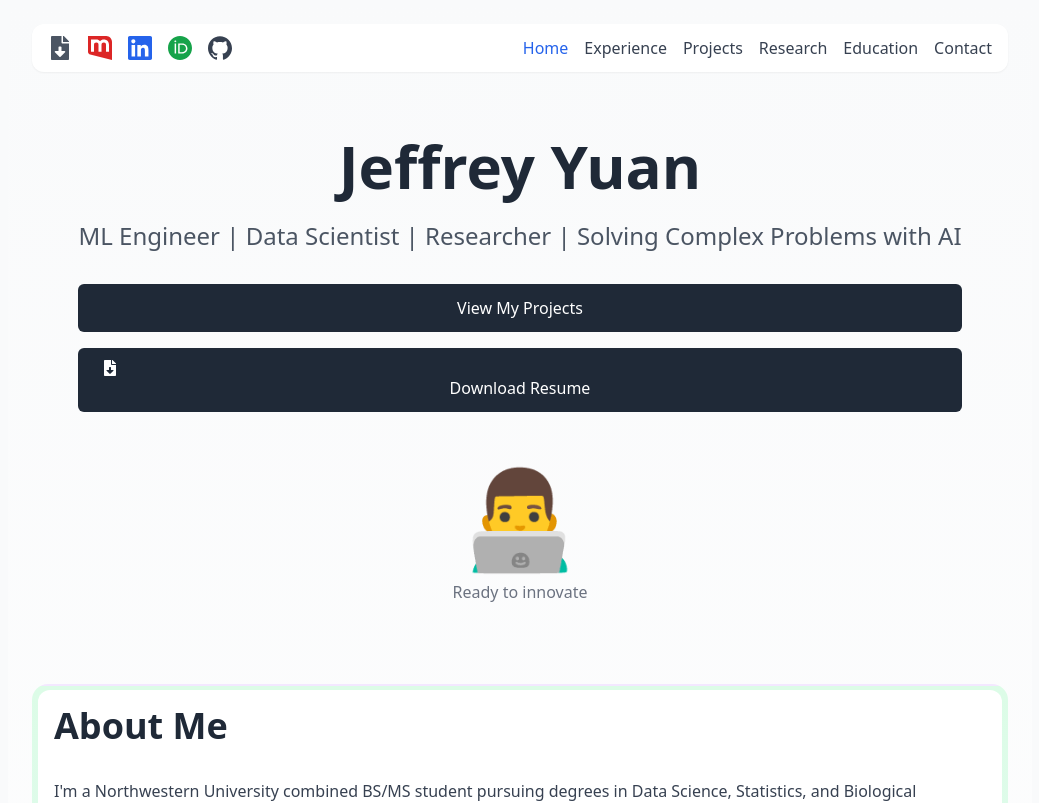
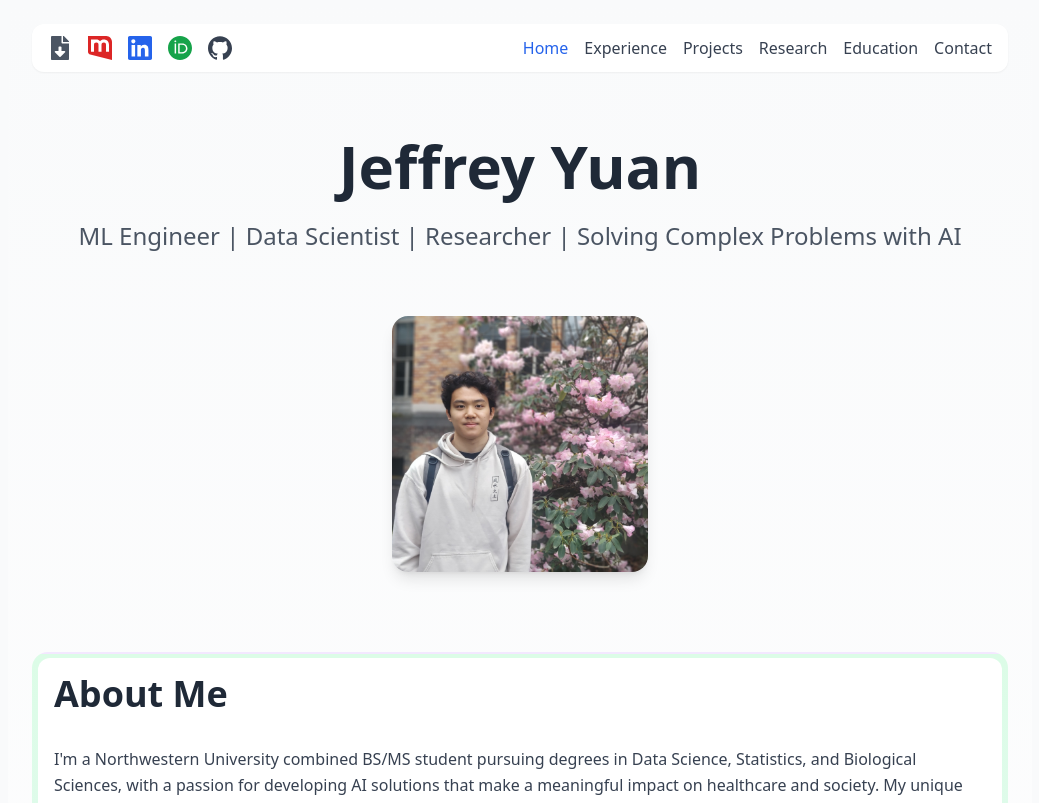
Before and after one commit to juanyeffrey/personal-portfolio, a React (Vite) app: page / in a window 1280 px wide. Shown: the top 803 px of the page, without its empty margins (120-1159 px from the left). Built offline with nearby package versions, Linux system fonts and the light colour scheme.

Commit message:
Portfolio edits

```diff
--- a/src/components/Portfolio.jsx
+++ b/src/components/Portfolio.jsx
@@ -299,24 +299,20 @@ export default function Portfolio() {
           <p className="text-lg sm:text-xl lg:text-2xl text-gray-600 mb-6 lg:mb-8">
             ML Engineer | Data Scientist | Researcher | Solving Complex Problems with AI
           </p>
-          <div
-            className="flex flex-col sm:flex-row gap-4 mb-6 justify-center lg:justify-start"
-          >
-            <Button onClick={() => setCurrentPage('projects')} className="bg-blue-600 hover:bg-blue-700 text-white px-6 py-3 text-base">
-              View My Projects
-            </Button>
-            <Button asChild className="bg-gray-800 hover:bg-gray-900 text-white px-6 py-3 text-base">
-              <a href={`${import.meta.env.BASE_URL}resume/Jeffrey_Yuan_Resume_2025.pdf`} target="_blank" rel="noopener noreferrer">
-                <FaFileDownload className="mr-2" /> Download Resume
-              </a>
-            </Button>
-          </div>
         </div>
 
-        <div className="text-center">
-          <div className="text-6xl sm:text-7xl lg:text-8xl mb-4">👨‍💻</div>
-          <p className="text-sm sm:text-base text-gray-500">Ready to innovate</p>
-        </div>
+        <motion.div
+          className="flex-1 flex justify-center"
+          initial={{ opacity: 0, scale: 0.8 }}
+          animate={{ opacity: 1, scale: 1 }}
+          transition={{ delay: 0.6, duration: 0.6 }}
+        >
+          <img
+            src={`${import.meta.env.BASE_URL}images/Jeffrey_Yuan_Casual.jpg`}
+            alt="Jeffrey Yuan"
+            className="rounded-2xl shadow-lg w-48 h-48 sm:w-56 sm:h-56 lg:w-64 lg:h-64 object-cover"
+          />
+        </motion.div>
       </div>
 
       {/* About Me Section */}
```
